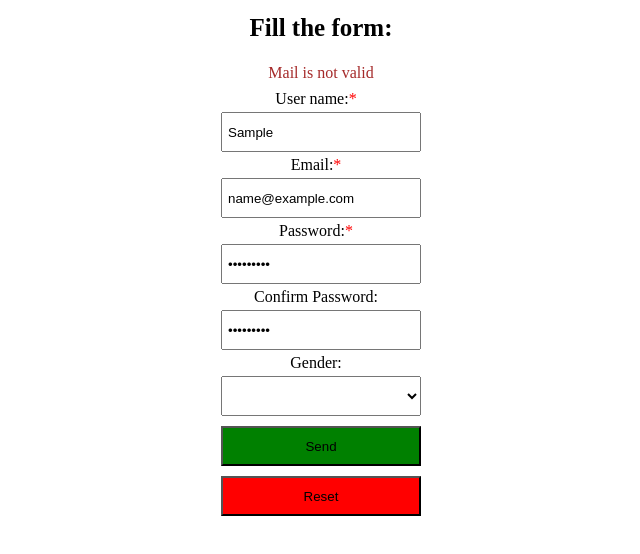
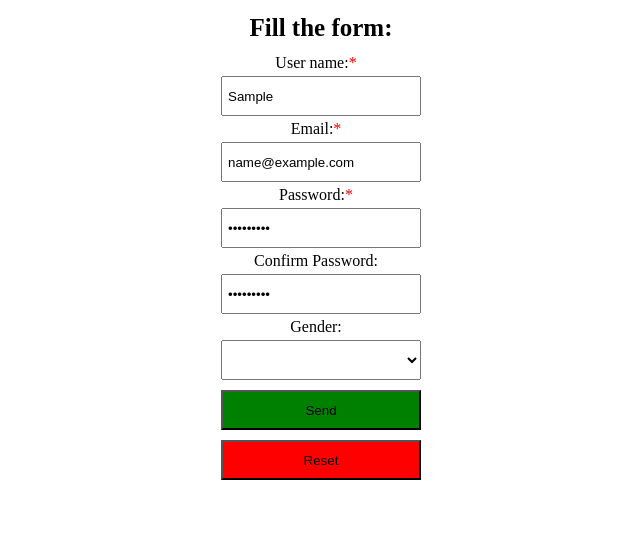
Before and after one commit to migrek/Form-validation-JS, a plain HTML site: page index.html in a window 1280 px wide. Both pictures are taken after typing "Sample", "name@example.com", "Sample123", "Sample123" into the empty fields and a click on the input "Send". Shown: the whole page, without its empty margins (319-959 px from the left). Drawn offline with Linux system fonts and the light colour scheme.

Commit message:
Add files via upload

```diff
--- a/index.html
+++ b/index.html
@@ -14,7 +14,7 @@
         <ul class="error-list"></ul>
         <div class="wrapper-input"> <label class="my-label required" for="inputName">User name:</label><input class="form-item" type="text" id="inputName" required pattern="[A-Za-z]" placeholder="Name"></div>
         <div class="wrapper-input"> <label class="my-label required" for="inputEmail">Email:</label><input class="form-item" type="email" id="inputEmail" required pattern="[A-Z0-9._%+-]+@[A-Z0-9.-]+\.[A-Z]{2,4}"></div>
-        <div class="wrapper-input"> <label class="my-label required" for="pass">Password:</label><input class="form-item" type="password" id="pass" required pattern=[A-Za-z0-9]{8,12}></div>
+        <div class="wrapper-input"> <label class="my-label required" for="pass">Password:</label><input class="form-item" type="password" id="pass" required pattern="[A-Za-z0-9]{8,12}"></div>
         <div class="wrapper-input"> <label class="my-label" for="confirmPass">Confirm Password:</label><input class="form-item" type="password" id="confirmPass"></div>
         <div class="wrapper-input"> <label class="my-label" for="selectedGender">Gender:</label>
             <select class="form-item" id="selectedGender">
--- a/main.js
+++ b/main.js
@@ -28,7 +28,7 @@ function checkErrors() {
     else if (inputName.hasAttribute('pattern')) {
         var patternName = inputName.getAttribute('pattern');
         var reg = new RegExp(patternName);
-        if (!reg.test(inputName.value.toUpperCase())) {
+        if (!reg.test(inputName.value)) {
             errorList.push('User name is not valid');
         };
     };
@@ -38,7 +38,7 @@ function checkErrors() {
     else if (inputEmail.hasAttribute('pattern')) {
         var patternMail = inputEmail.getAttribute('pattern');
         var regMail = new RegExp(patternMail);
-        if (!regMail.test(inputEmail.value)) {
+        if (!regMail.test(inputEmail.value.toUpperCase())) {
             errorList.push('Mail is not valid');
         };
     };
```
